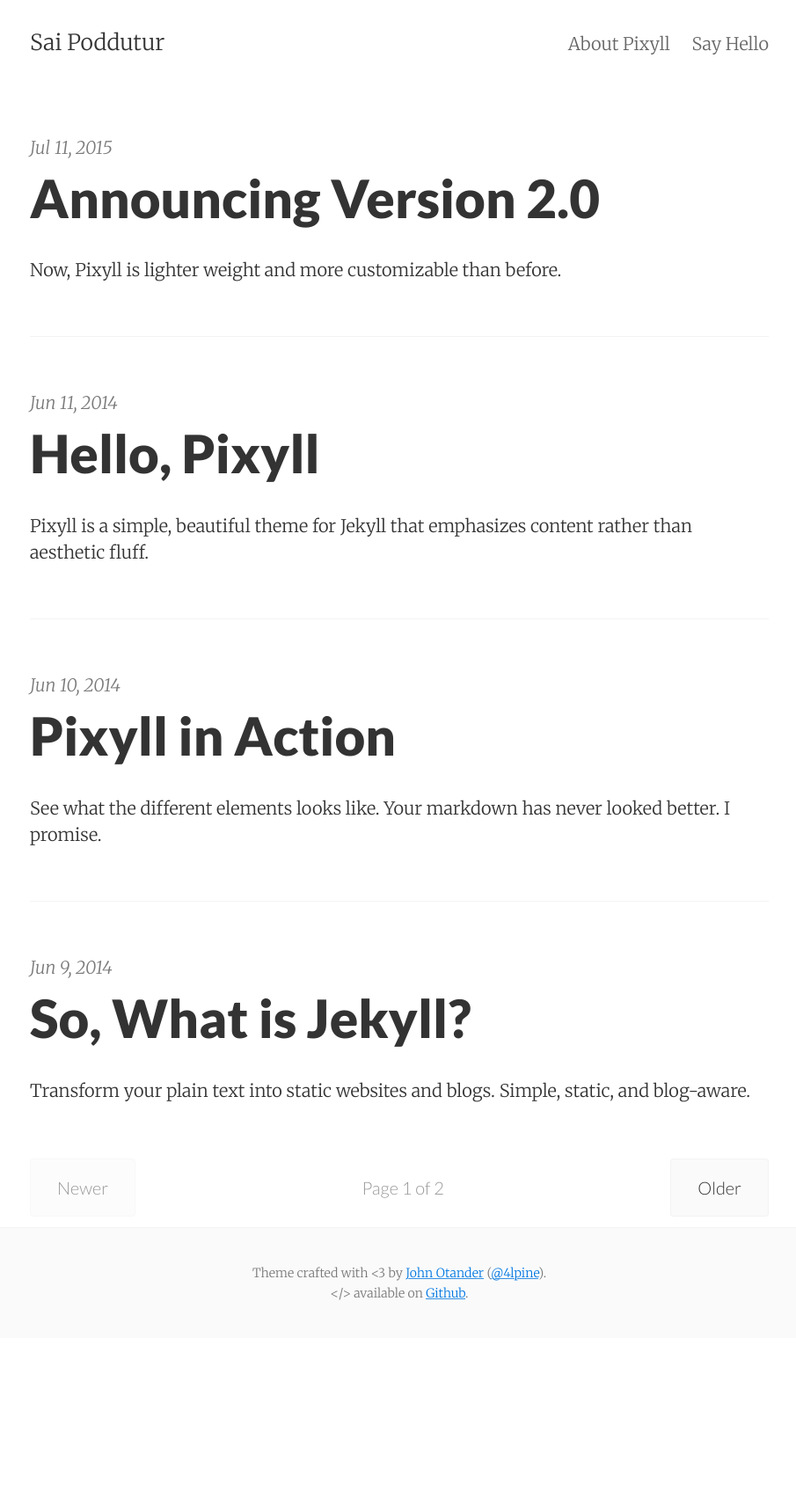
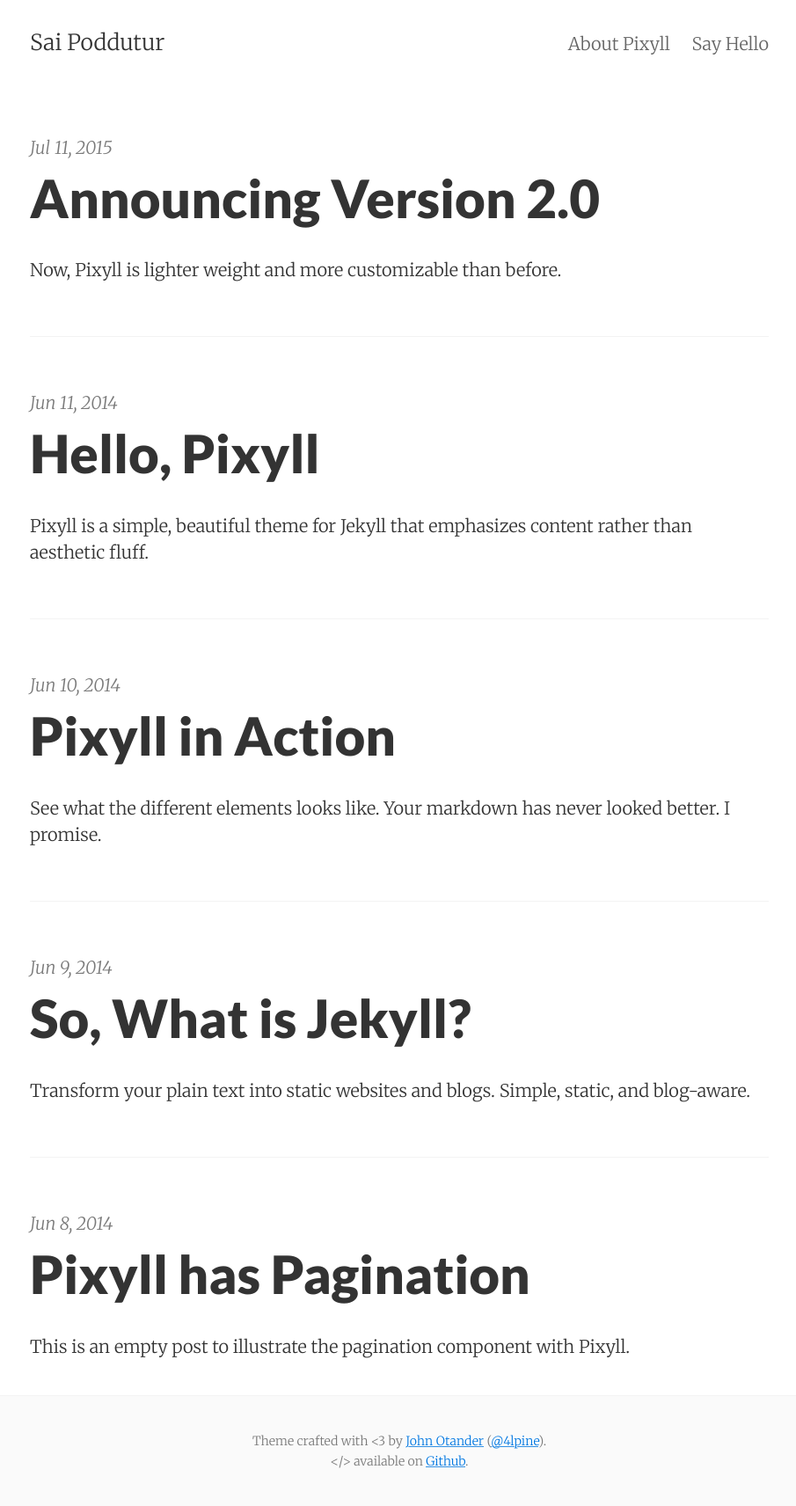
Before and after one commit to poddutur/poddutur.github.io, a Jekyll site: the page built from index.html, in a window 1280 px wide. Shown: the whole page at 88% size, without its empty margins (186-1091 px from the left). Built offline with Jekyll 4.4.1, drawn with Linux system fonts in a browser that asks for light colours; the list of posts is cut into pages by our own code; comment, search, counter and statistics services are not loaded; before the commit the page ends 1521 px from its top, so only the background shows below that.

Commit message:
Update _config.yml

```diff
--- a/_config.yml
+++ b/_config.yml
@@ -107,7 +107,7 @@ markdown:     kramdown
 redcarpet:
   extensions: ['smart', 'tables', 'with_toc_data']
 permalink:    pretty
-paginate:     4
+paginate:     100
 sass:
   style: compressed
 gems:
```
